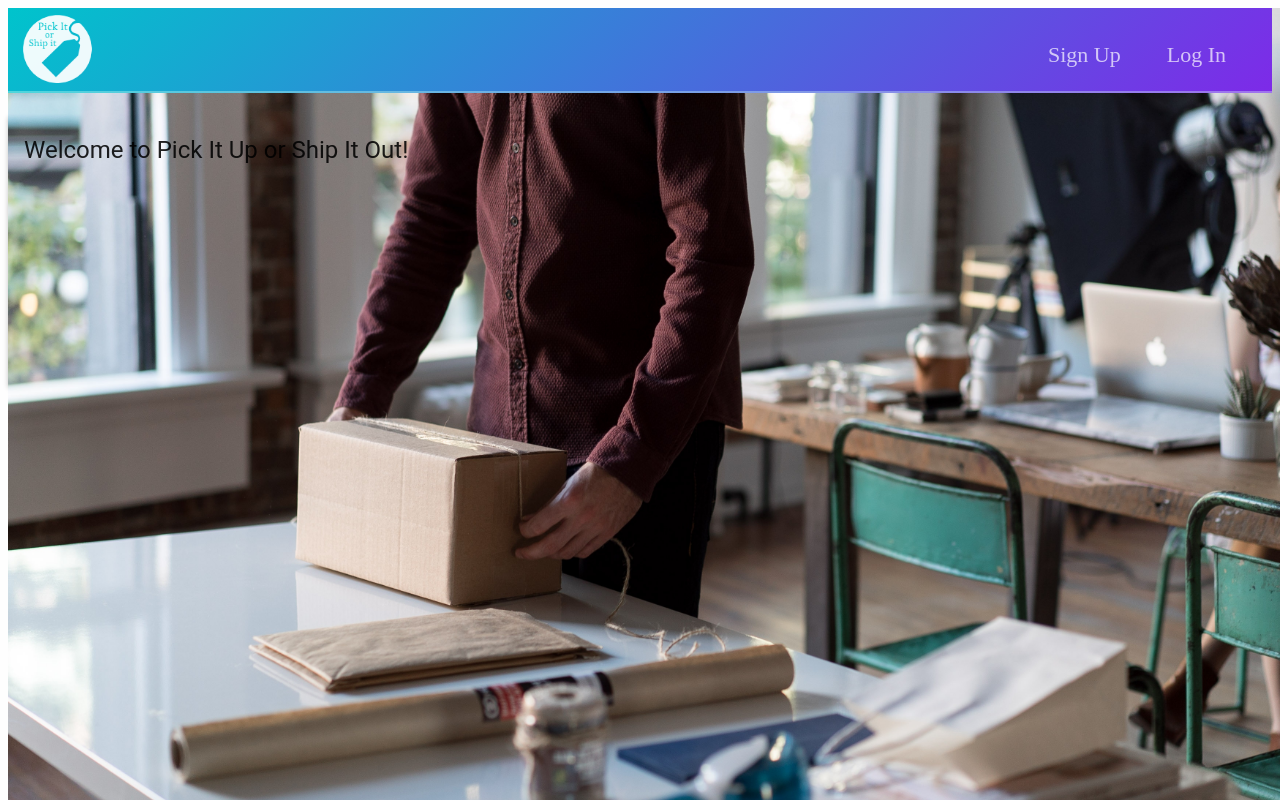
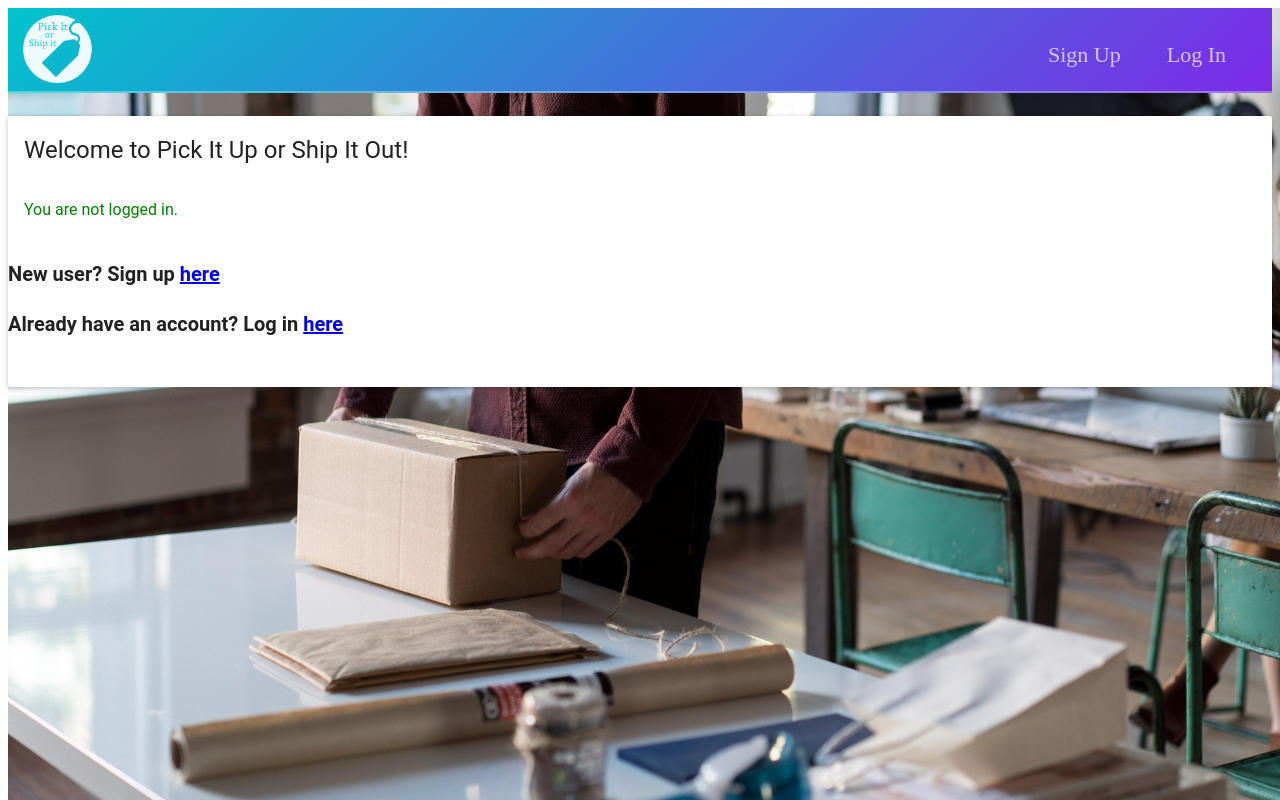
Before and after one commit to mfallucca/final_project, a React app: page /dashboard in a window 1280 px wide. Built offline with nearby package versions, Linux system fonts and the light colour scheme; the HTML template or start-up script is replaced by a standard one; what react-tap-event-plugin would draw is missing.

Commit message:
modifying css for background and removing previous search terms

```diff
--- a/client/src/Main.css
+++ b/client/src/Main.css
@@ -18,7 +18,7 @@ body {
     -moz-background-size: cover;
     -o-background-size: cover;
     background-size: cover;
-    /* z-index: 1; */
+    z-index: -1;
 }
 
 .pageWrapper {
--- a/client/src/containers/DashboardPage.jsx
+++ b/client/src/containers/DashboardPage.jsx
@@ -271,7 +271,7 @@ class DashboardPage extends React.Component {
             ) : (
               <h3 className = "text-center">No Ebay Results to Display</h3>
             )}
-            {this.state.saved.length ? (
+            {/* {this.state.saved.length ? (
               <SearchList>
                 <h2>Previous Search Terms:</h2>
               {this.state.saved.map(savedContainer => (
@@ -284,7 +284,7 @@ class DashboardPage extends React.Component {
               </SearchList>
             ) : (
               <h3 className = "text-center">No previous searches to display</h3>
-            )}
+            )} */}
           </div>
             ) : (
               console.log("hiding")
```
Also changed, not shown: 1 other file (tests, documents, lock files or other folders).
